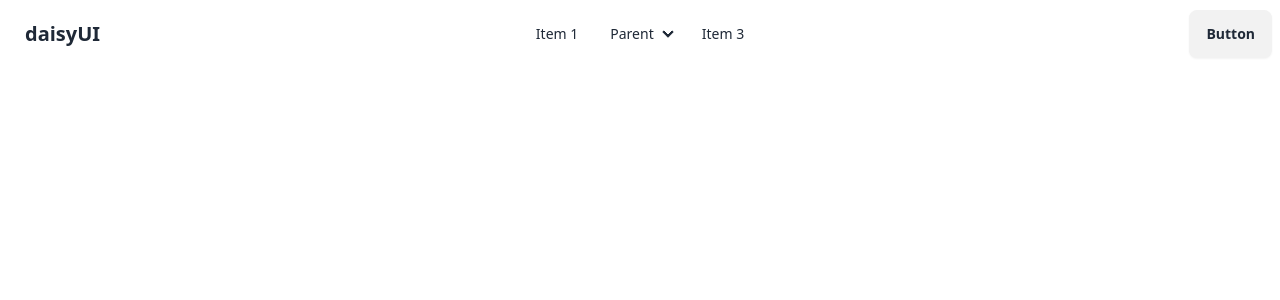
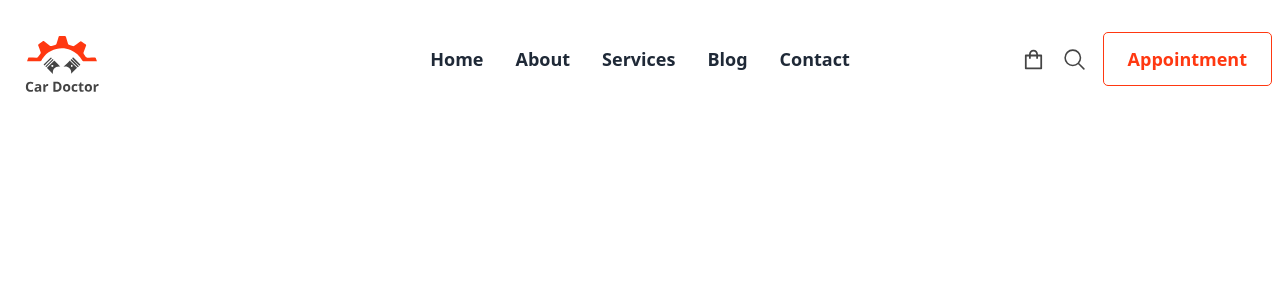
Before and after one commit to Tofazzal26/car-doctor-client, a React (Vite) app: page / in a window 1280 px wide. Shown: the top 300 px of the page. Built offline with nearby package versions, Linux system fonts and the light colour scheme.

Commit message:
header style finish

```diff
--- a/package.json
+++ b/package.json
@@ -12,6 +12,7 @@
   "dependencies": {
     "react": "^18.2.0",
     "react-dom": "^18.2.0",
+    "react-icons": "^5.2.0",
     "react-router-dom": "^6.23.0"
   },
   "devDependencies": {
--- a/src/Pages/NavBar/Navbar.jsx
+++ b/src/Pages/NavBar/Navbar.jsx
@@ -1,6 +1,31 @@
+import { NavLink } from "react-router-dom";
+import logo from "../../../public/assets/logo.svg";
+import { AiOutlineShopping } from "react-icons/ai";
+import { IoSearchOutline } from "react-icons/io5";
+
 const Navbar = () => {
+  const navLinks = (
+    <>
+      <NavLink to={`/`}>
+        <li>Home</li>
+      </NavLink>
+      <NavLink to={`/about`}>
+        <li>About</li>
+      </NavLink>
+      <NavLink to={`/services`}>
+        <li>Services</li>
+      </NavLink>
+      <NavLink to={`/blog`}>
+        <li>Blog</li>
+      </NavLink>
+      <NavLink to={`/contact`}>
+        <li>Contact</li>
+      </NavLink>
+    </>
+  );
+
   return (
-    <div>
+    <div className="my-6">
       <div className="navbar bg-base-100">
         <div className="navbar-start">
           <div className="dropdown">
@@ -24,52 +49,24 @@ const Navbar = () => {
               tabIndex={0}
               className="menu menu-sm dropdown-content mt-3 z-[1] p-2 shadow bg-base-100 rounded-box w-52"
             >
-              <li>
-                <a>Item 1</a>
-              </li>
-              <li>
-                <a>Parent</a>
-                <ul className="p-2">
-                  <li>
-                    <a>Submenu 1</a>
-                  </li>
-                  <li>
-                    <a>Submenu 2</a>
-                  </li>
-                </ul>
-              </li>
-              <li>
-                <a>Item 3</a>
-              </li>
+              {navLinks}
             </ul>
           </div>
-          <a className="btn btn-ghost text-xl">daisyUI</a>
+          <a className="btn btn-ghost  text-xl">
+            <img className="lg:h-[60px] h-[40px]" src={logo} alt="" />
+          </a>
         </div>
         <div className="navbar-center hidden lg:flex">
-          <ul className="menu menu-horizontal px-1">
-            <li>
-              <a>Item 1</a>
-            </li>
-            <li>
-              <details>
-                <summary>Parent</summary>
-                <ul className="p-2">
-                  <li>
-                    <a>Submenu 1</a>
-                  </li>
-                  <li>
-                    <a>Submenu 2</a>
-                  </li>
-                </ul>
-              </details>
-            </li>
-            <li>
-              <a>Item 3</a>
-            </li>
+          <ul className="menu menu-horizontal space-x-8 text-lg font-semibold px-1">
+            {navLinks}
           </ul>
         </div>
-        <div className="navbar-end">
-          <a className="btn">Button</a>
+        <div className="navbar-end space-x-4">
+          <AiOutlineShopping color="#444444" size={25} />
+          <IoSearchOutline color="#444444" size={25} />
+          <button className="border rounded-[5px] lg:px-6 border-[#FF3811] lg:py-3 text-sm lg:text-lg px-4 py-2 font-semibold text-[#FF3811]">
+            Appointment
+          </button>
         </div>
       </div>
     </div>
```
Also changed, not shown: 1 other file (tests, documents, lock files or other folders).
